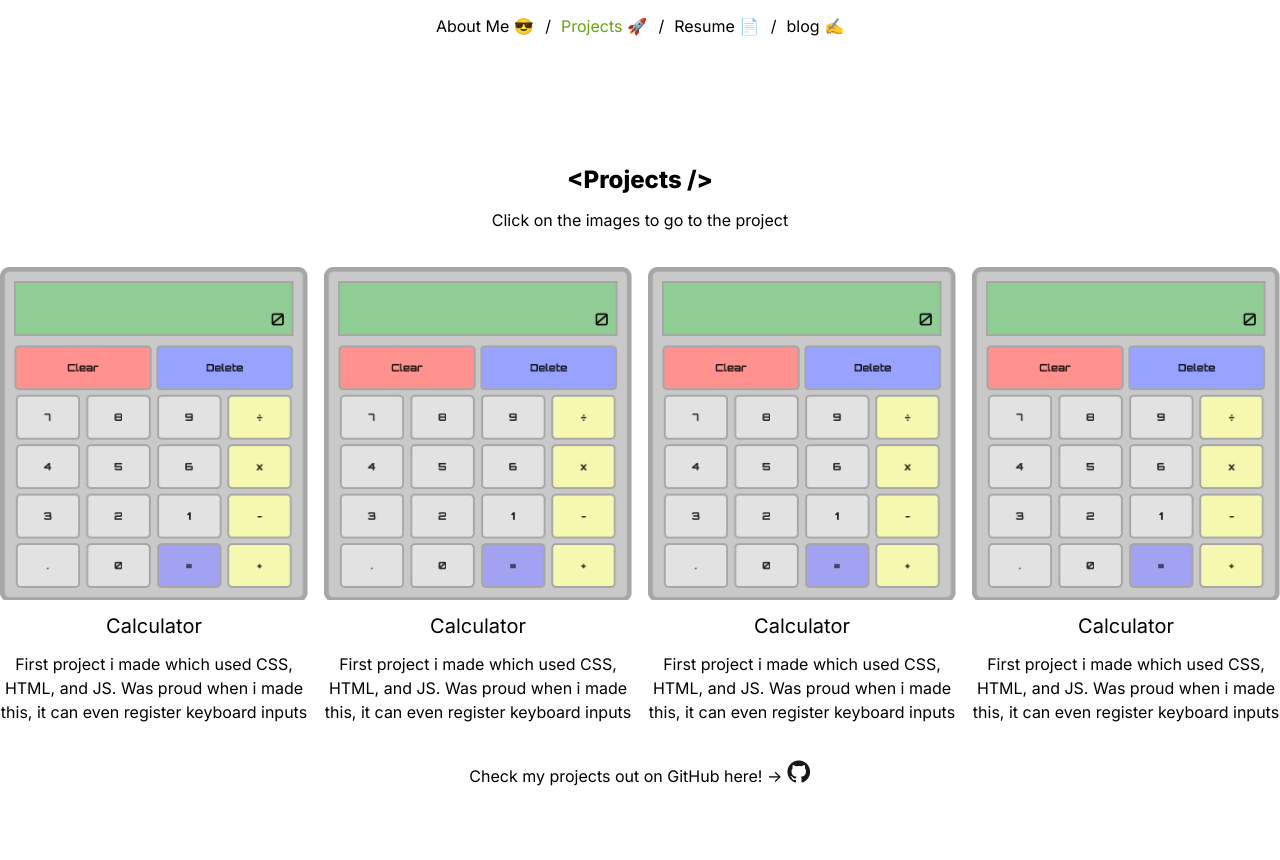
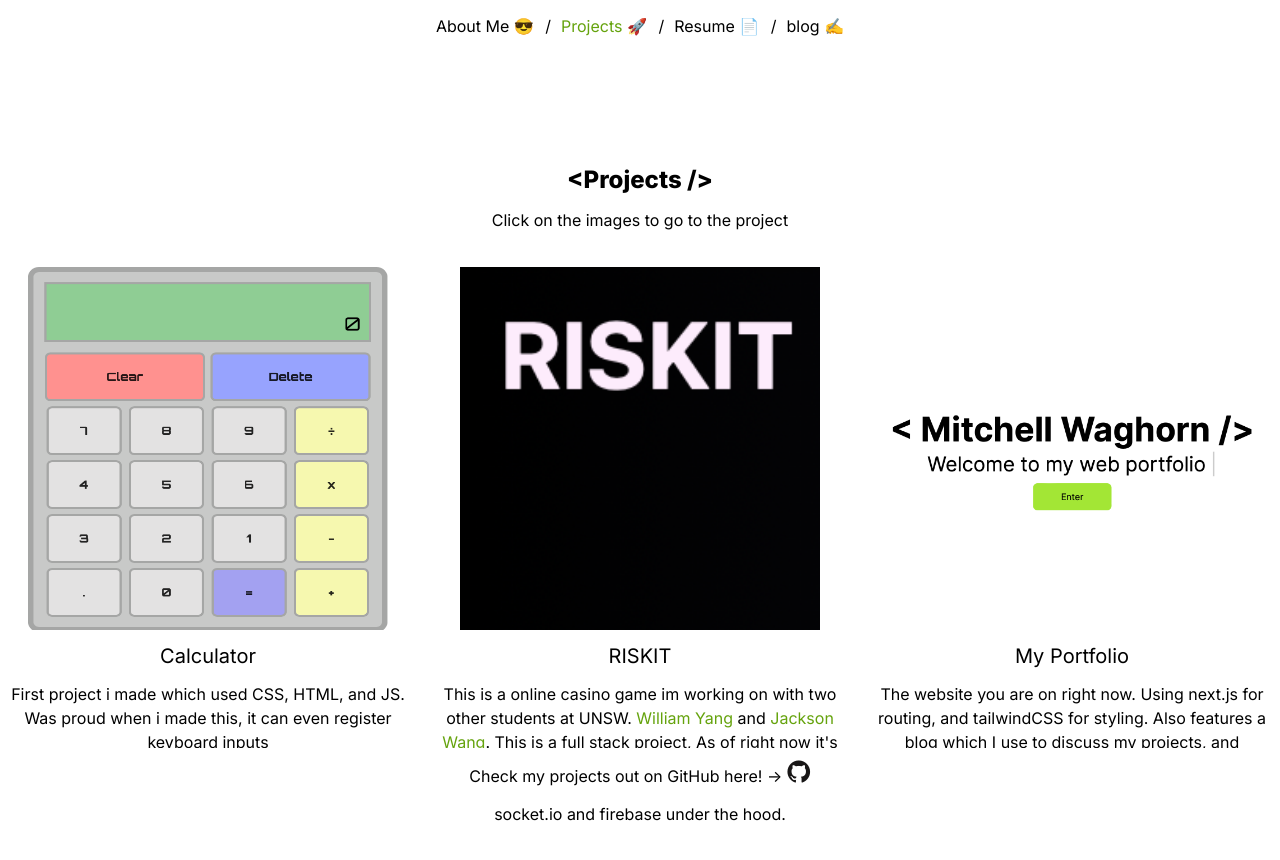
Before and after one commit to mwaghorn2000/portfolio, a Next.js app: page /Projects in a window 1280 px wide. Shown: the top 860 px of the page. Before the commit the page ends 824 px from the top, so only its background shows below. Built offline with nearby package versions, Linux system fonts and the light colour scheme.

Commit message:
added other projects to portfolio

```diff
--- a/app/Projects/Projects.tsx
+++ b/app/Projects/Projects.tsx
@@ -7,26 +7,34 @@ const Projects: React.FC = () => {
             <div className="about-me py-[20px] mx-auto subpixel-antialiased lg:py-[100px] w-full lg:w-full">
                 <h1 className="py-3 text-2xl font-extrabold text-center">&lt;Projects /&gt;</h1>
                 <h2 className="text-center pb-[35px]">Click on the images to go to the project</h2>
-                <div className='grid grid-cols-1 sm:grid-cols-2 md:grid-cols-3 lg:grid-cols-4 gap-4 justify-evenly'>
-                    <div className='m-auto text-center'>
-                        <a href="https://mwaghorn2000.github.io/calculator/" target="_blank"><Image className="m-auto" src="/../../../calculator.png" alt="sampleImage" width={360} height={360} /></a>
+                <div className='grid grid-cols-1 sm:grid-cols-2 md:grid-cols-3 lg:grid-cols-3 gap-4 justify-around'>
+                    <div className='m-auto text-center h-[550px]'>
+                        <a href="https://mwaghorn2000.github.io/calculator/" target="_blank">
+                            <Image className="m-auto h-[363px]" src="/../../../calculator.png" alt="Image of calculator project" width={360} height={360} />
+                        </a>
                         <h2 className="text-xl py-3">Calculator</h2>
-                        <p>First project i made which used CSS, HTML, and JS. Was proud when i made this, it can even register keyboard inputs</p>
+                        <p className='h-[120px]'>First project i made which used CSS, HTML, and JS. Was proud when i made this, it can even register keyboard inputs</p>
                     </div>
-                    <div className='m-auto text-center'>
-                        <a href="https://mwaghorn2000.github.io/calculator/" target="_blank"><Image className="m-auto" src="/../../../calculator.png" alt="sampleImage" width={360} height={360} /></a>
-                        <h2 className="text-xl py-3">Calculator</h2>
-                        <p>First project i made which used CSS, HTML, and JS. Was proud when i made this, it can even register keyboard inputs</p>
+                    <div className='m-auto text-center h-[550px]'>
+                        <a href="https://github.com/mwaghorn2000/RISKIT" target="_blank" >
+                            <Image className="m-auto h-[363px]" src="/../../../riskit_logo.png" alt="image of riskit logo" width={360} height={360} />
+                        </a>
+                        <h2 className="text-xl py-3">RISKIT</h2>
+                        <p className='h-[120px]'>
+                            This is a online casino game im working on with two other students at UNSW.
+                            <a className="text-lime-600 hover:text-lime-900 transition-colors duration-200" href="https://github.com/Yangstaboi" target='_blank'> William Yang </a>
+                             and
+                            <a className="text-lime-600 hover:text-lime-900 transition-colors duration-200" href="https://github.com/Arnold45202" target="_blank"> Jackson Wang</a>.
+                            This is a full stack project, As of right now it's still a WIP, and the only game left is poker, which is the most complex part of the app.
+                            It uses react, typescript, socket.io and firebase under the hood.
+                        </p>
                     </div>
-                    <div className='m-auto text-center'>
-                        <a href="https://mwaghorn2000.github.io/calculator/" target="_blank"><Image className="m-auto" src="/../../../calculator.png" alt="sampleImage" width={360} height={360} /></a>
-                        <h2 className="text-xl py-3">Calculator</h2>
-                        <p>First project i made which used CSS, HTML, and JS. Was proud when i made this, it can even register keyboard inputs</p>
-                    </div>
-                    <div className='m-auto text-center'>
-                        <a href="https://mwaghorn2000.github.io/calculator/" target="_blank"><Image className="m-auto" src="/../../../calculator.png" alt="sampleImage" width={360} height={360} /></a>
-                        <h2 className="text-xl py-3">Calculator</h2>
-                        <p>First project i made which used CSS, HTML, and JS. Was proud when i made this, it can even register keyboard inputs</p>
+                    <div className='m-auto text-center h-[550px]'>
+                        <a href="https://github.com/mwaghorn2000/portfolio" target="_blank">
+                            <Image className="m-auto h-[363px]" src="/../../../portfolio_img.png" alt="image of homepage of portfolio" width={360} height={360} />
+                        </a>
+                        <h2 className="text-xl py-3">My Portfolio</h2>
+                        <p>The website you are on right now. Using next.js for routing, and tailwindCSS for styling. Also features a blog which I use to discuss my projects, and</p>
                     </div>
                 </div>
             </div>
--- a/app/components/Nav/NavBar.tsx
+++ b/app/components/Nav/NavBar.tsx
@@ -2,7 +2,7 @@
 
 import React from "react";
 import Link from 'next/link';
-import { useRouter, usePathname } from "next/navigation";
+import { usePathname } from "next/navigation";
 
 const NavBar: React.FC = () => {
     const pathName = usePathname();
--- a/app/page.tsx
+++ b/app/page.tsx
@@ -4,9 +4,9 @@ import Link from "next/link";
 export default function Home() {
   return (
     <>
-      <div className="m-auto w-1/2 text-center absolute top-1/2 inset-x-0 -translate-y-2/3">
-        <h1 className="text-6xl font-bold">&lt; Mitchell Waghorn /&gt;</h1>
-        <h2 className="py-3 text-4xl mb-3.5">
+      <div className="m-auto w-2/3 text-center absolute top-1/2 inset-x-0 -translate-y-2/3">
+        <h1 className=" md:text-4xl lg:text-6xl sm:text-3xl text-2xl font-bold">&lt; Mitchell Waghorn /&gt;</h1>
+        <h2 className="py-3 lg:text-4xl md:text-3x sm:text-2xl text-1xl mb-3.5">
           Welcome to my web portfolio<span className="typing-cursor ml-2">|</span>
         </h2>
         <Link className="py-3.5 px-[50px] bg-lime-400 text-center rounded-lg transition-colors hover:bg-lime-500 duration-300" href="/AboutMe">Enter </Link>
```
Also changed, not shown: public/portfolio_img.png (added), public/riskit_logo.png (added).
